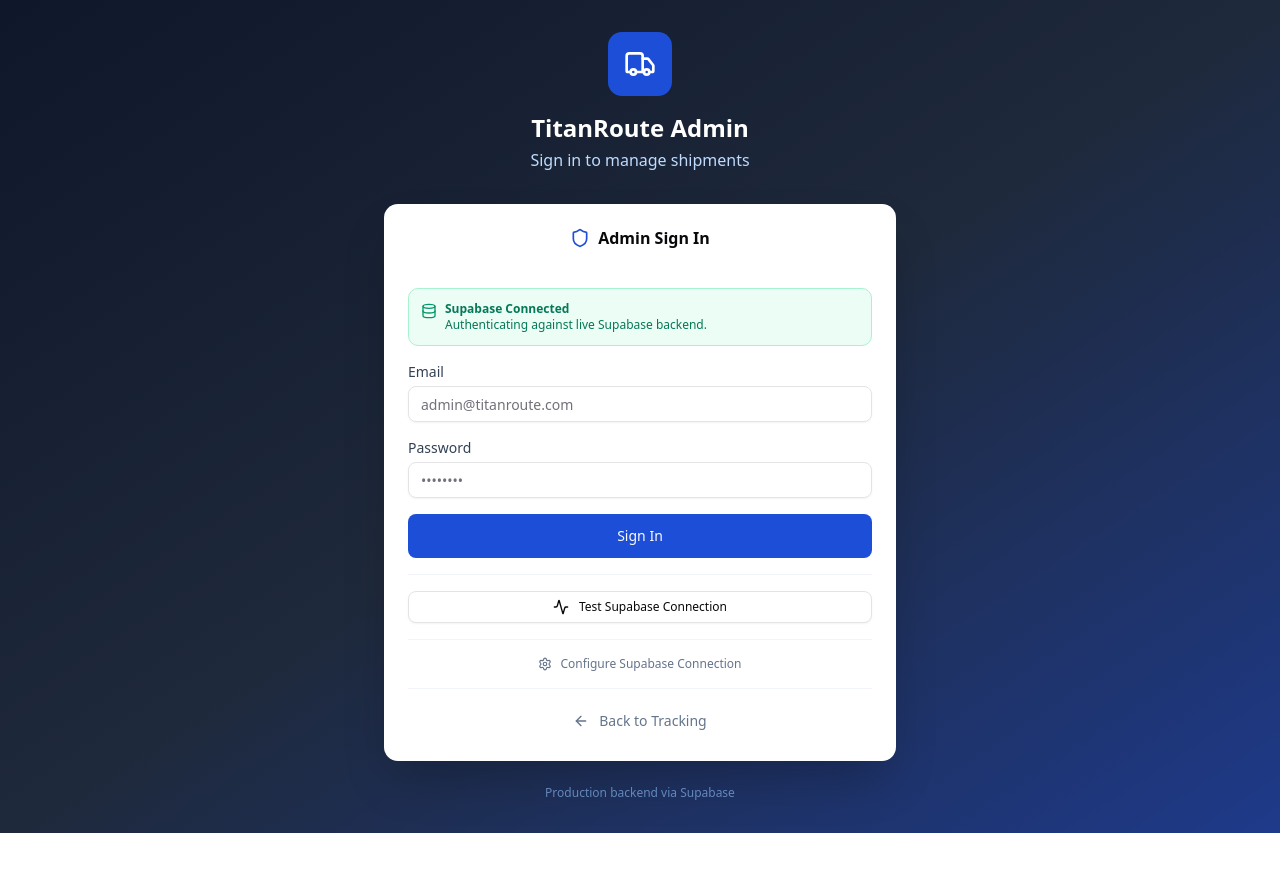
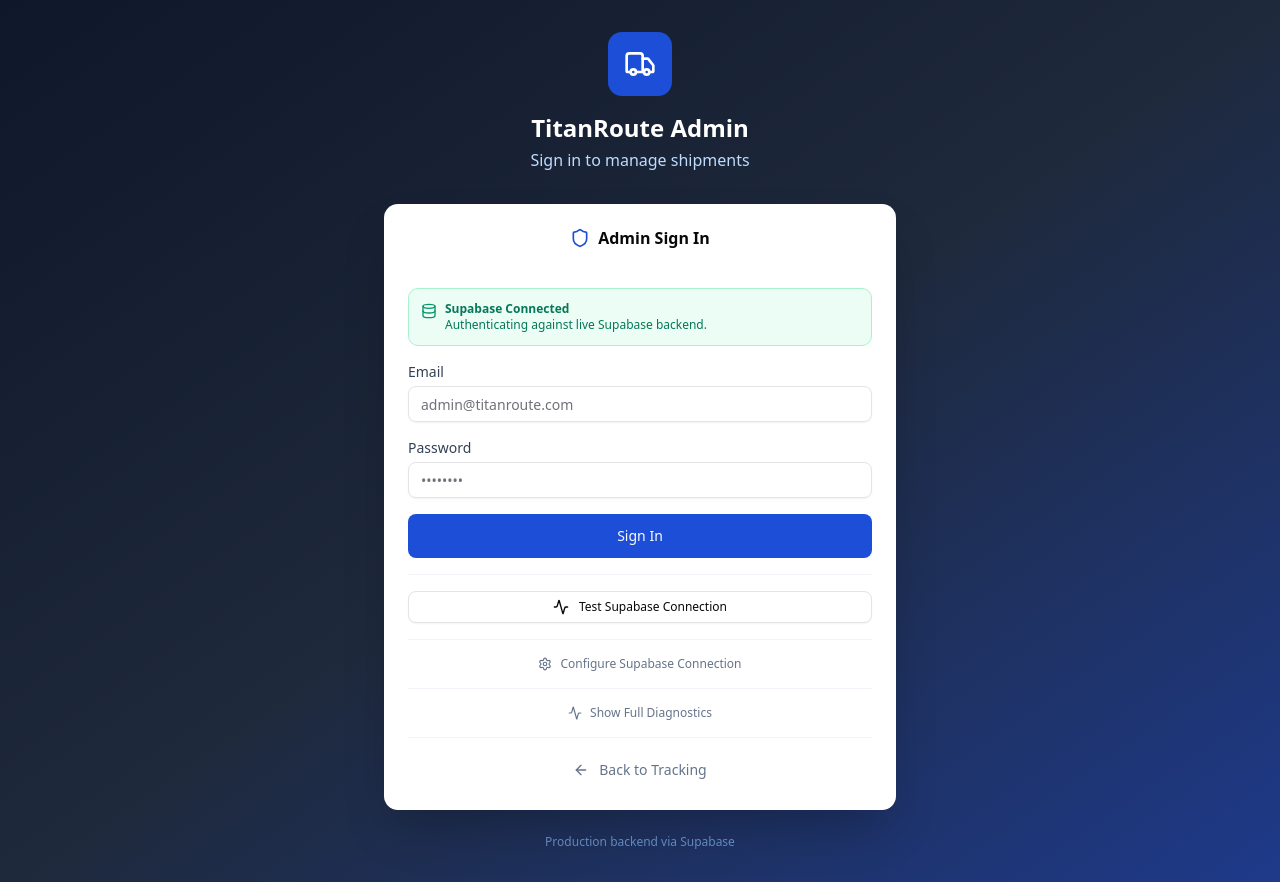
Before and after one commit to codeblood1/titan-route, a React (Vite) app: page /login in a window 1280 px wide. Before the commit the page ends 833 px from the top, so only its background shows below. Built offline with nearby package versions, Linux system fonts and the light colour scheme; no server answers.

Commit message:
26th commit

```diff
--- a/src/components/LiveMap.tsx
+++ b/src/components/LiveMap.tsx
@@ -1,6 +1,5 @@
 import { useEffect, useRef, useState } from "react";
 import L from "leaflet";
-import { Upload } from "lucide-react";
 
 interface LiveMapProps {
   status: string;
--- a/src/lib/supabase.ts
+++ b/src/lib/supabase.ts
@@ -569,6 +569,10 @@
       .sort((a, b) => new Date(b.changedAt).getTime() - new Date(a.changedAt).getTime());
   },
 
+  async getCarrierLeaderboard(): Promise<LeaderboardEntry[]> {
+    return this.getLeaderboard();
+  },
+
   async getLeaderboard(): Promise<LeaderboardEntry[]> {
     const packages = await this.list();
     const history = getHistory();
--- a/src/pages/AdminDashboard.tsx
+++ b/src/pages/AdminDashboard.tsx
@@ -5,9 +5,9 @@
 import {
   LayoutDashboard, Package, Plus, Trophy, Settings, LogOut,
   Search, Edit, Trash2, Filter, ChevronLeft, ChevronRight,
-  X, Menu, Ship, Truck, Loader2, AlertCircle, CheckCircle2,
-  Upload, Image as ImageIcon, Video, MapPin, Camera, Shield,
-  Wifi, WifiOff,
+  X, Truck, Loader2, AlertCircle, CheckCircle2,
+  Upload, Video, MapPin, Camera, Shield,
+  WifiOff,
 } from "lucide-react";
 import { Button } from "@/components/ui/button";
 import { Input } from "@/components/ui/input";
--- a/src/pages/Login.tsx
+++ b/src/pages/Login.tsx
@@ -1,7 +1,7 @@
 import { useState } from "react";
 import { useNavigate } from "react-router";
 import { useAuth } from "@/hooks/useAuth";
-import { supabase, saveRuntimeSupabaseConfig, clearRuntimeSupabaseConfig, hasRuntimeSupabaseConfig } from "@/lib/supabase";
+import { supabase, saveRuntimeSupabaseConfig, clearRuntimeSupabaseConfig, hasRuntimeSupabaseConfig, getRuntimeSupabaseUrl, checkSupabaseHealth } from "@/lib/supabase";
 import { Truck, Shield, ArrowLeft, AlertCircle, Settings, Database, Trash2, Activity } from "lucide-react";
 import { Button } from "@/components/ui/button";
 import { Input } from "@/components/ui/input";
@@ -13,6 +13,8 @@
   const [error, setError] = useState("");
   const [isLoading, setIsLoading] = useState(false);
   const [showConfig, setShowConfig] = useState(false);
+  const [showDiagnostics, setShowDiagnostics] = useState(false);
+  const [diagResult, setDiagResult] = useState<string>("");
   const [sbUrl, setSbUrl] = useState("");
   const [sbKey, setSbKey] = useState("");
   const [configSaved, setConfigSaved] = useState(false);
@@ -57,6 +59,24 @@
     } finally {
       setIsLoading(false);
     }
+  };
+
+  const runFullDiagnostics = async () => {
+    setShowDiagnostics(true);
+    setDiagResult("Running diagnostics...");
+    const storedUrl = getRuntimeSupabaseUrl();
+    const results: string[] = [];
+
+    results.push(`Stored URL: ${storedUrl || "(using .env or not set)"}`);
+    results.push(`Client initialized: ${supabase ? "YES" : "NO"}`);
+
+    if (supabase) {
+      const health = await checkSupabaseHealth();
+      results.push(`Health check: ${health.ok ? "OK" : "FAILED"} (${health.ms}ms)`);
+      if (health.error) results.push(`Error: ${health.error}`);
+    }
+
+    setDiagResult(results.join("\n"));
   };
 
   const handleSubmit = async (e: React.FormEvent) => {
@@ -276,6 +296,27 @@
               )}
             </div>
 
+            {/* Full Diagnostics */}
+            <div className="mt-4 pt-4 border-t border-slate-100">
+              <button
+                type="button"
+                onClick={() => { setShowDiagnostics((s) => !s); if (!showDiagnostics) runFullDiagnostics(); }}
+                className="flex items-center gap-2 text-xs text-slate-500 hover:text-blue-700 transition-colors w-full justify-center"
+              >
+                <Activity className="h-3.5 w-3.5" />
+                {showDiagnostics ? "Hide Diagnostics" : "Show Full Diagnostics"}
+              </button>
+              {showDiagnostics && (
+                <div className="mt-3 p-3 bg-slate-50 border border-slate-200 rounded-lg">
+                  <pre className="text-[10px] text-slate-600 whitespace-pre-wrap font-mono">{diagResult}</pre>
+                  <Button size="sm" variant="outline" className="mt-2 text-xs w-full" onClick={runFullDiagnostics} disabled={isLoading}>
+                    <Activity className="h-3 w-3 mr-1" />
+                    Re-run Diagnostics
+                  </Button>
+                </div>
+              )}
+            </div>
+
             <div className="mt-4 pt-4 border-t border-slate-100 text-center">
               <Button
                 variant="ghost"
--- a/src/pages/Track.tsx
+++ b/src/pages/Track.tsx
@@ -9,15 +9,10 @@
   CheckCircle2,
   Star,
   Clock,
-  Shield,
   Globe,
   Zap,
-  BarChart3,
-  Phone,
   Mail,
   ChevronRight,
-  Package,
-  MapPin,
   Plane,
   Ship,
   Warehouse,
```
